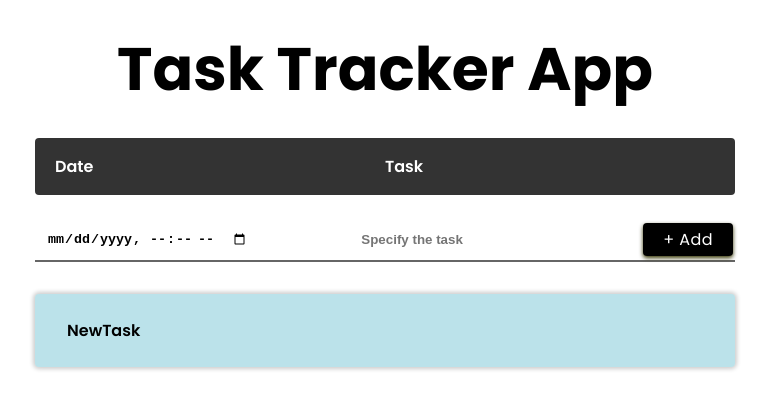
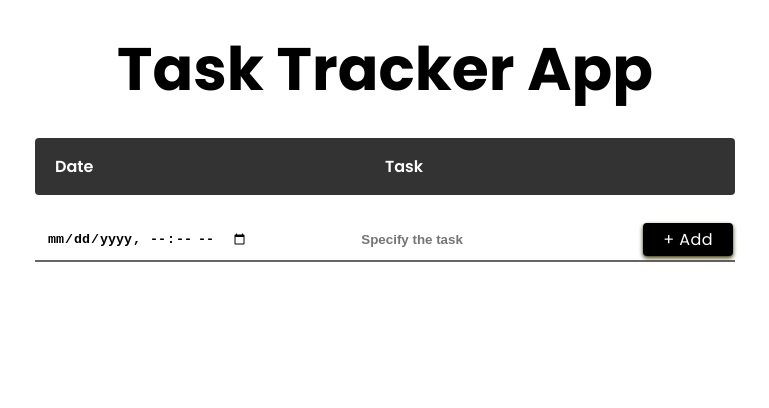
Before and after one commit to spectr-e/react-projects, a React (Vite) app: page / in a window 1280 px wide. Shown: the top 408 px of the page, without its empty margins (255-1024 px from the left). Built offline with nearby package versions, Linux system fonts and the light colour scheme.

Commit message:
fix(TaskTrackerApp): Refactor the task list functionality in table row

```diff
--- a/src/Projects/21-task-tracker-app/NewTask.jsx
+++ b/src/Projects/21-task-tracker-app/NewTask.jsx
@@ -1,7 +1,14 @@
 import { NewTaskStyle } from './TableStyle'
 
-const NewTask = () => {
-  return <NewTaskStyle>NewTask</NewTaskStyle>
+const NewTask = ({ type, date }) => {
+  return (
+    <NewTaskStyle>
+      <div className=''>
+        <h3 className=''>{type}</h3>
+        <small className='text-danger'>{date}</small>
+      </div>
+    </NewTaskStyle>
+  )
 }
 
 export default NewTask
--- a/src/Projects/21-task-tracker-app/TaskTrackerApp.jsx
+++ b/src/Projects/21-task-tracker-app/TaskTrackerApp.jsx
@@ -22,6 +22,9 @@ const TaskTrackerApp = () => {
         break
     }
   }
+
+  const tasks = [{ date: '', type: '' }]
+  const [taskList, setTaskList] = useState(tasks)
   return (
     <div className='container'>
       <Title title={'Task Tracker App'} classes={'title text-center'} />
@@ -34,7 +37,9 @@ const TaskTrackerApp = () => {
         <Tasks date={newTask.date} setData={handleChange} type={newTask.type} />
 
         <ul className='table-row'>
-          <NewTask />
+          {taskList.map((task, i) => {
+            !task.date && task.type ? <NewTask /> : null
+          })}
         </ul>
       </TableStyle>
     </div>
```
